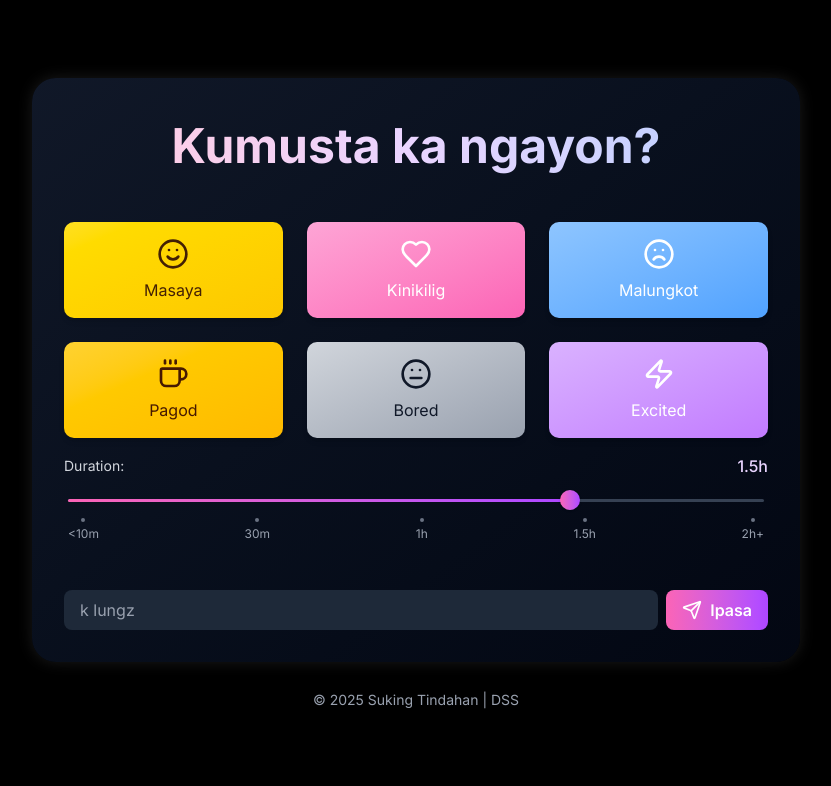
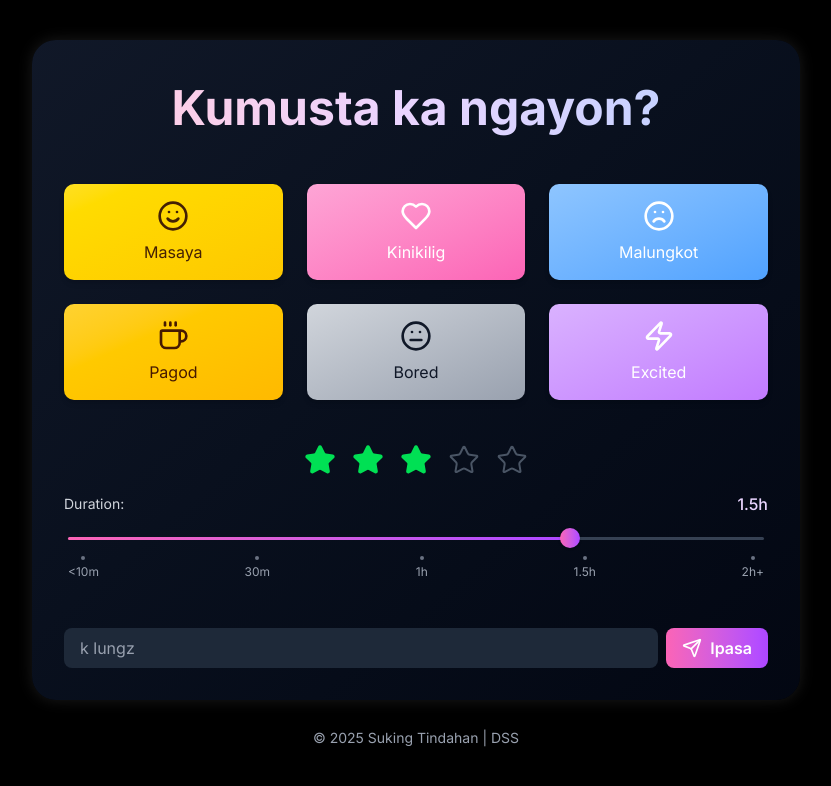
Before and after one commit to chrisracha/suking-tindahan, a Next.js app: page / in a window 1280 px wide. Shown: the top 786 px of the page, without its empty margins (224-1055 px from the left). Built offline with nearby package versions, Linux system fonts and the light colour scheme.

Commit message:
popularity

```diff
--- a/src/app/page.tsx
+++ b/src/app/page.tsx
@@ -15,6 +15,8 @@ export default function Home() {
               <div className="space-y-4">
                 {/* Emotion Selection */}
                 <EmotionSelector />
+              </div>
+              <div className="space-y-4">
                 {/* Filters */}
                 <FilterControls />
               </div>
--- a/src/components/filter-controls.tsx
+++ b/src/components/filter-controls.tsx
@@ -3,9 +3,12 @@
 import { useState } from "react"
 import * as Slider from "@radix-ui/react-slider";
 import { useRouter } from "next/navigation"
+import { Star } from "lucide-react"
+import { Button } from "@/components/ui/button"
 
 export default function FilterControls() {
     const router = useRouter()
+    const [popularity, setPopularity] = useState(3)
     const [duration, setDuration] = useState([90]) // Default to 90 minutes
 
     // Duration labels
@@ -33,8 +36,26 @@ export default function FilterControls() {
 
     return (
         <div>
-            {/* Duration Filter */}
             <div className="space-y-3">
+                {/* Popularity */}
+                <div className="flex items-center justify-center gap-2">
+                    {[1, 2, 3, 4, 5].map((star) => (
+                        <button
+                            key={star}
+                            onClick={() => setPopularity(star)}
+                            className="relative p-1 transition-all hover:scale-110"
+                            aria-label={`Rate ${star} stars`}
+                        >
+                            <Star
+                                className={`h-8 w-8 ${star <= popularity
+                                        ? "fill-[#00E054] text-[#00E054]"
+                                        : "text-gray-600 stroke-[1.5]"
+                                    }`}
+                            />
+                        </button>
+                    ))}
+                </div>
+                {/* Duration Time */}
                 <div className="flex justify-between items-center">
                     <label className="text-gray-300 text-sm">Duration:</label>
                     <span className="text-purple-200 font-medium">{getCurrentDurationLabel()}</span>
--- a/src/context/filter-context.tsx
+++ b/src/context/filter-context.tsx
@@ -3,20 +3,25 @@
 import { createContext, useState, type ReactNode } from "react"
 
 type FilterContextType = {
+  popularity: number
+  setPopularity: (value: number) => void
   duration: number
   setDuration: (value: number) => void
 }
 
 export const FilterContext = createContext<FilterContextType>({
+  popularity: 3,
+  setPopularity: () => { },
   duration: 90,
-    setDuration: () => {},
+  setDuration: () => { },
 })
 
 export function FilterProvider({ children }: { children: ReactNode }) {
+  const [popularity, setPopularity] = useState(3)
   const [duration, setDuration] = useState(90)
 
   return (
-      <FilterContext.Provider value={{ duration, setDuration }}>
+    <FilterContext.Provider value={{ popularity, setPopularity, duration, setDuration }}>
       {children}
     </FilterContext.Provider>
   )
```
Lines whose indentation alone changed are shown as unchanged.
